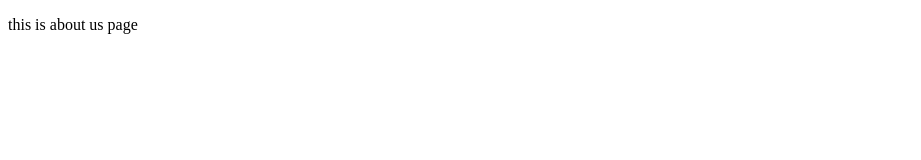
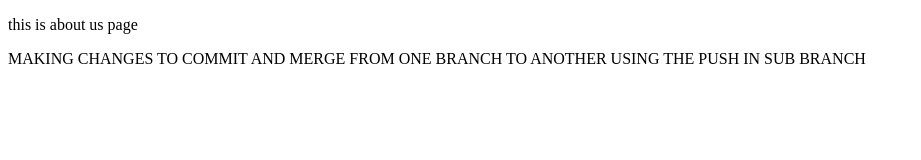
Before and after one commit to NishkaAgarwal2005/website, a plain HTML site: page Desktop/1295/28-12-24/aboutus.html in a window 1280 px wide. Shown: the whole page, without its empty margins (0-921 px from the left). Drawn offline with Linux system fonts and the light colour scheme.

Commit message:
changes in subbranch

```diff
--- a/Desktop/1295/28-12-24/aboutus.html
+++ b/Desktop/1295/28-12-24/aboutus.html
@@ -7,6 +7,7 @@
 </head>
 <body>
     <p> this is about us page</p>
+    <p> MAKING CHANGES TO COMMIT AND MERGE FROM ONE BRANCH TO ANOTHER USING THE PUSH IN SUB BRANCH</p>
 
 </body>
 </html>
```
